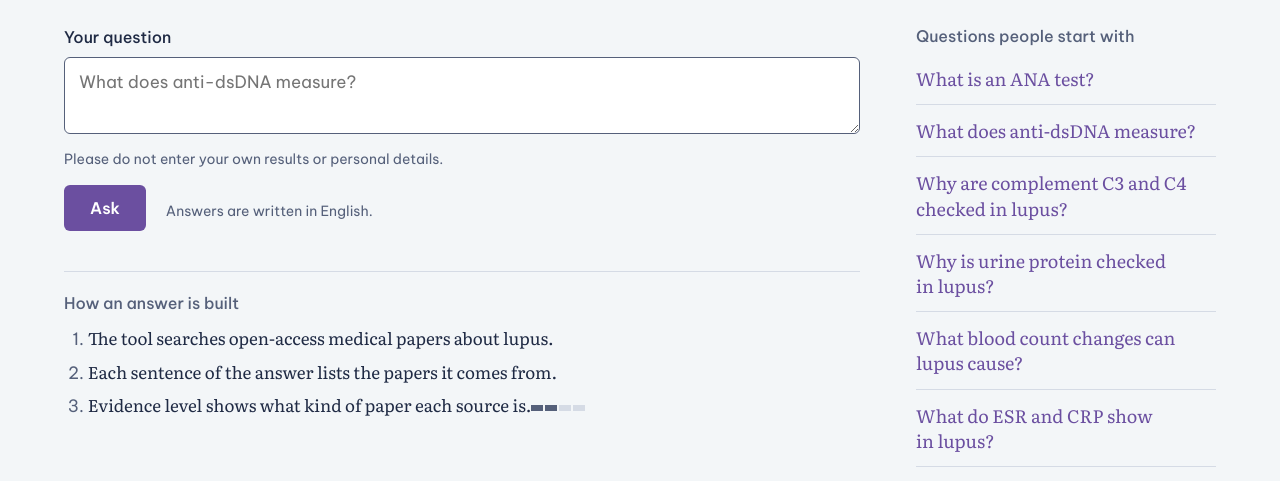
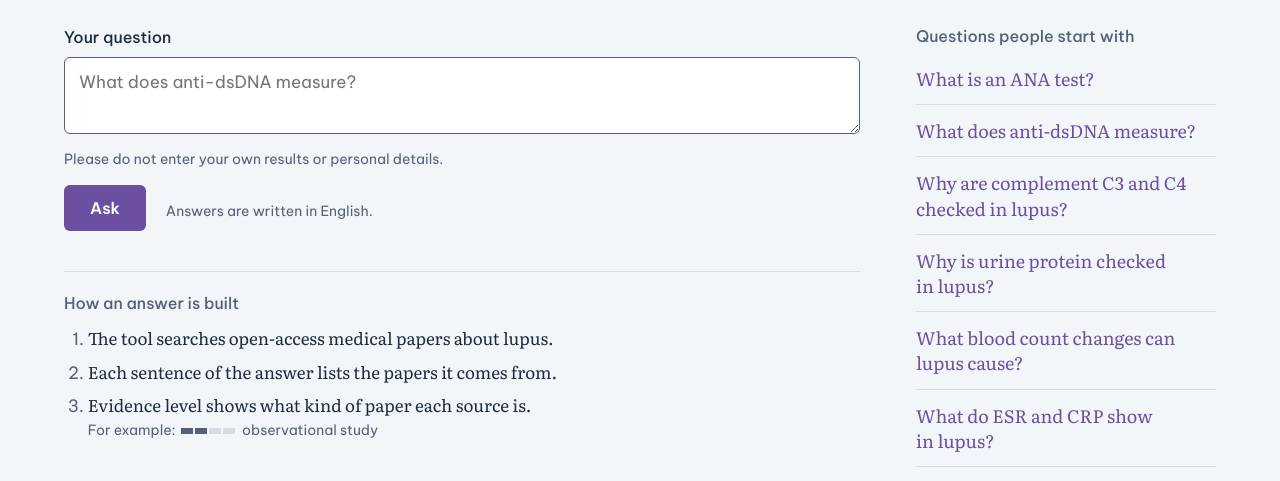
Before and after one commit to tuyetngan0518-cloud/lupuslabbuddy, a website with bundled scripts: page public/index.html in a window 1280 px wide. Shown: the part 319-800 px from the top of the page. Built offline with nearby package versions, Linux system fonts and the light colour scheme.

Commit message:
Label the evidence-level example on the Ask page
Co-Authored-By: Claude Opus 5.5 <noreply@anthropic.com>

```diff
--- a/public/ask.js
+++ b/public/ask.js
@@ -224,10 +224,15 @@ window.matchMedia("(min-width: 821px)").addEventListener("change", (e) => {
 
 onLang((s) => {
   starterList.replaceChildren(...starterButtons(s.starters));
-  // The last step shows a small example of the evidence-level scale.
+  // The last step shows a labelled example of the evidence-level scale on its own line.
+  const example = "observational study";
   howSteps.replaceChildren(
     ...s.howSteps.map((text, i) =>
-      el("li", {}, text, i === s.howSteps.length - 1 ? evidenceBar("observational study") : null),
+      el("li", {}, text,
+        i === s.howSteps.length - 1
+          ? el("span", { class: "how-example" }, s.forExample + " ", evidenceBar(example), " " + s.levels[example])
+          : null,
+      ),
     ),
   );
   draw();
--- a/public/styles.css
+++ b/public/styles.css
@@ -276,8 +276,15 @@ main {
   margin-top: 6px;
 }
 
-.how .evidence-bar {
-  margin-left: 10px;
+.how-example {
+  display: block;
+  margin-top: 2px;
+  font: 400 0.875rem/1.5 var(--ui);
+  color: var(--graphite);
+}
+
+.how-example .evidence-bar {
+  margin: 0 4px 0 2px;
 }
 
 @media (min-width: 1100px) {
--- a/public/ui.js
+++ b/public/ui.js
@@ -36,6 +36,7 @@ export const strings = {
       "Evidence level shows what kind of paper each source is.",
     ],
     onThisPage: "On this page",
+    forExample: "For example:",
     footerSources: "Sources: open-access papers from Europe PMC and PubMed Central",
 
     loadingSearch: "Searching the sources",
@@ -180,6 +181,7 @@ export const strings = {
       "Mức độ bằng chứng cho biết mỗi nguồn là loại bài báo nào.",
     ],
     onThisPage: "Trên trang này",
+    forExample: "Ví dụ:",
     footerSources: "Nguồn: các bài báo truy cập mở từ Europe PMC và PubMed Central",
 
     loadingSearch: "Đang tìm trong các nguồn tham khảo",
```
